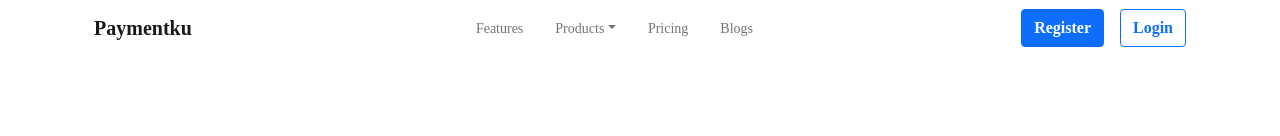
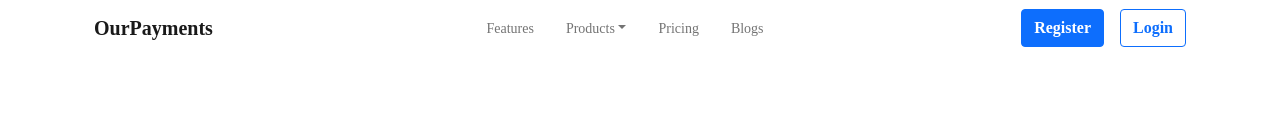
Before and after one commit to ferdianar/our-payments, a Next.js app: page / in a window 1280 px wide. Shown: the top 136 px of the page. Built offline with nearby package versions, Linux system fonts and the light colour scheme.

Commit message:
initial commit and develop header

```diff
--- a/components/Navbar.jsx
+++ b/components/Navbar.jsx
@@ -5,7 +5,7 @@ const Navbar = () => {
         <>
             <nav className="navbar navbar-expand-lg navbar-light bg-transparent">
                 <div className="container">
-                    <a className="navbar-brand fw-bold" href="#">Paymentku</a>
+                    <a className="navbar-brand fw-bold" href="#">OurPayments</a>
                     <button className="navbar-toggler" type="button" data-bs-toggle="collapse" data-bs-target="#navbarNavAltMarkup" aria-controls="navbarNavAltMarkup" aria-expanded="false" aria-label="Toggle navigation">
                         <span className="navbar-toggler-icon"></span>
                     </button>
```
Also changed, not shown: payment.png (added).
